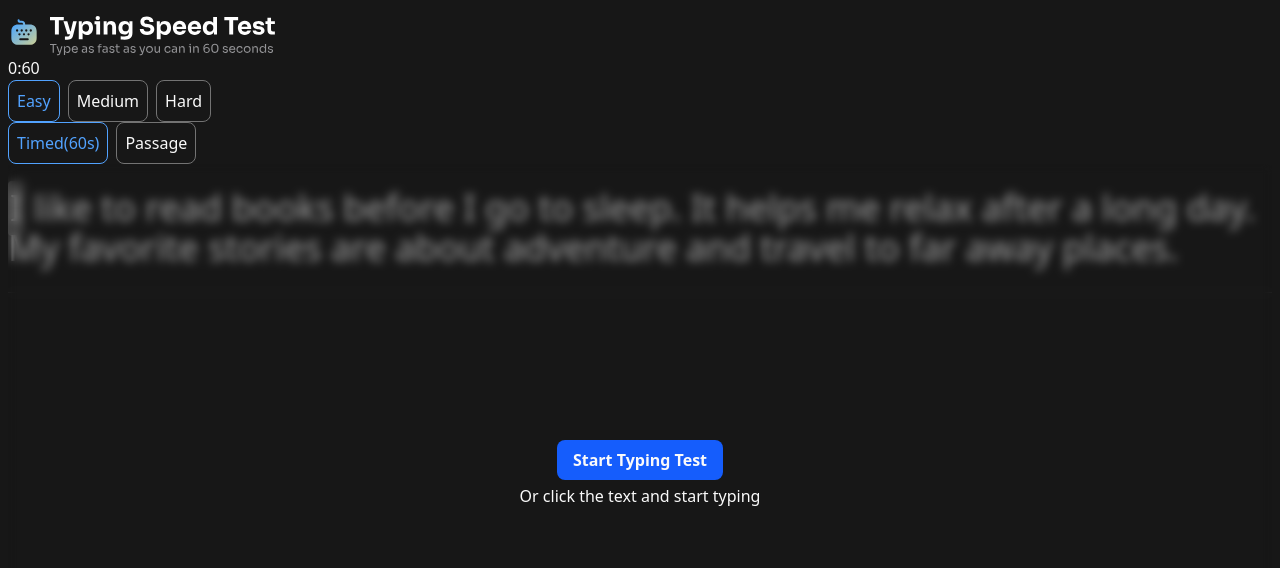
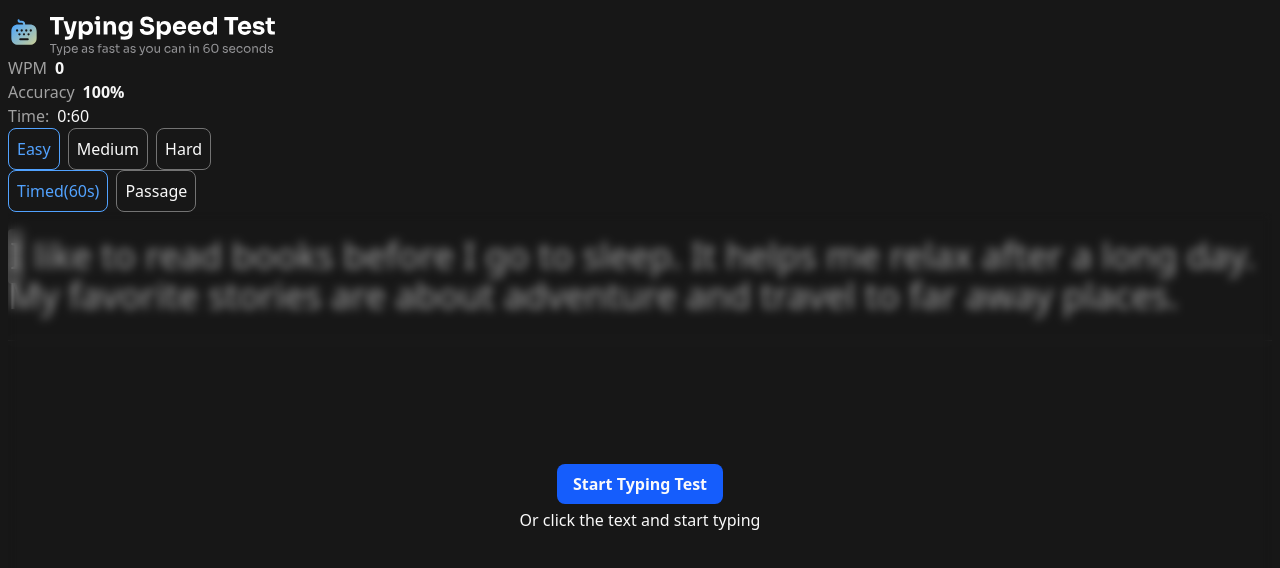
Before and after one commit to ZTanvir/fem-typing-speed-test, a React (Vite) app: page / in a window 1280 px wide. Shown: the top 568 px of the page. Built offline with nearby package versions, Linux system fonts and the light colour scheme; data requests are answered from the project's data file.

Commit message:
add wpm,accuracy,time score card

```diff
--- a/src/components/CountDownTimer.tsx
+++ b/src/components/CountDownTimer.tsx
@@ -69,7 +69,11 @@ const CountDownTimer = ({
   }, [mode]);
 
   return (
-    <span className={isTestRunning ? "text-yellow-400" : "text-neutral-50"}>
+    <span
+      className={
+        isTestRunning ? "font-bold text-yellow-400" : "text-neutral-50"
+      }
+    >
       {formatTime()}
     </span>
   );
--- a/src/pages/home/HomePage.tsx
+++ b/src/pages/home/HomePage.tsx
@@ -3,6 +3,7 @@ import OptionList from "../../components/OptionList";
 import CountDownTimer from "../../components/CountDownTimer";
 import TestScreen from "../../components/TestScreen";
 import helperFunctions from "../../utils/helperFunctions";
+import ScoreData from "../../components/ScoreData";
 import type { Question } from "../../types/api";
 
 const HomePage = () => {
@@ -11,6 +12,8 @@ const HomePage = () => {
   const [question, setQuestion] = useState<null | string>(null);
   const [isTestRunning, setIsTestRunning] = useState(false);
   const [seconds, setSeconds] = useState(60);
+  const [wpm, setWpm] = useState(0);
+  const [accuracy, setAccuracy] = useState(100);
 
   useEffect(() => {
     async function fetchQuestion(difficultyType: string) {
@@ -32,12 +35,20 @@ const HomePage = () => {
     <div className="grid h-full grid-rows-[auto_1fr]">
       <div>
         <div>
+          <ScoreData name="WPM">
+            <div className="font-bold text-neutral-100">{wpm}</div>
+          </ScoreData>
+          <ScoreData name="Accuracy">
+            <div className="font-bold text-neutral-100">{accuracy}%</div>
+          </ScoreData>
+          <ScoreData name="Time:">
             <CountDownTimer
               seconds={seconds}
               setSeconds={setSeconds}
               mode={mode}
               isTestRunning={isTestRunning}
             />
+          </ScoreData>
         </div>
         <div className="">
           <OptionList
```
Lines whose indentation alone changed are shown as unchanged.
